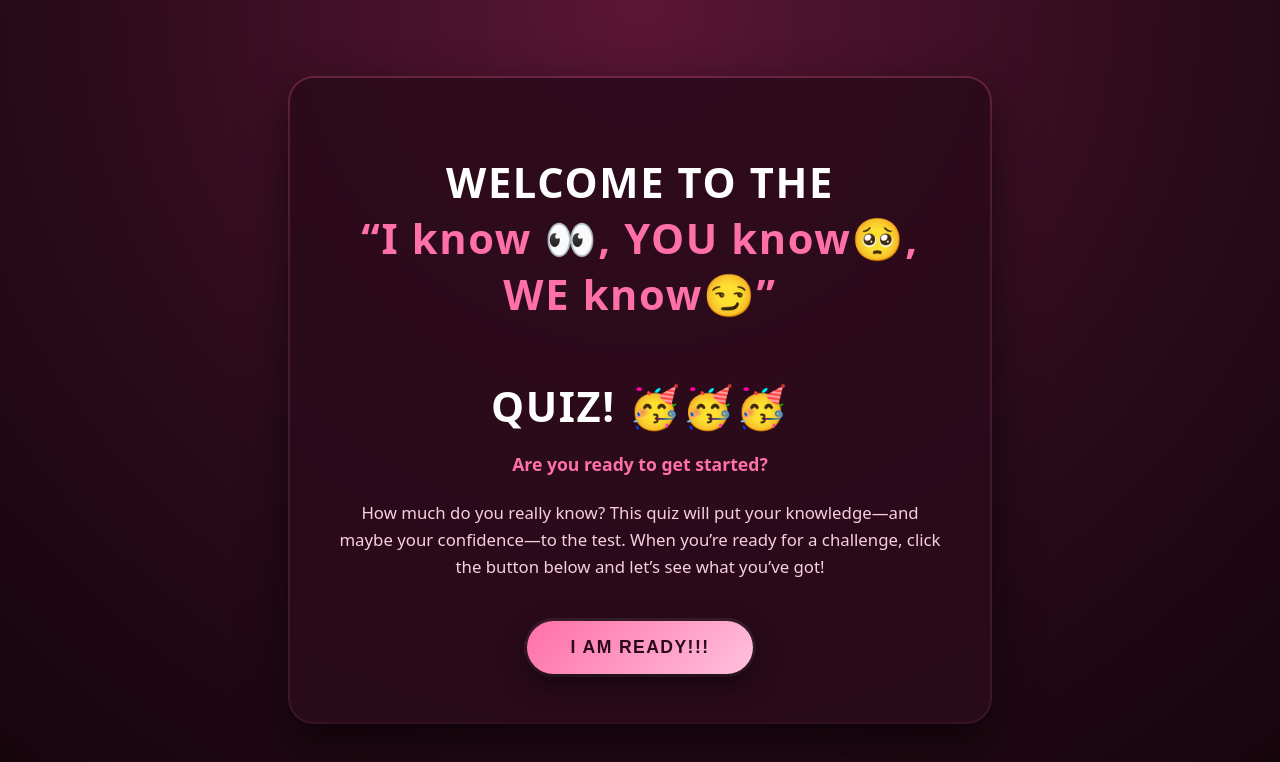
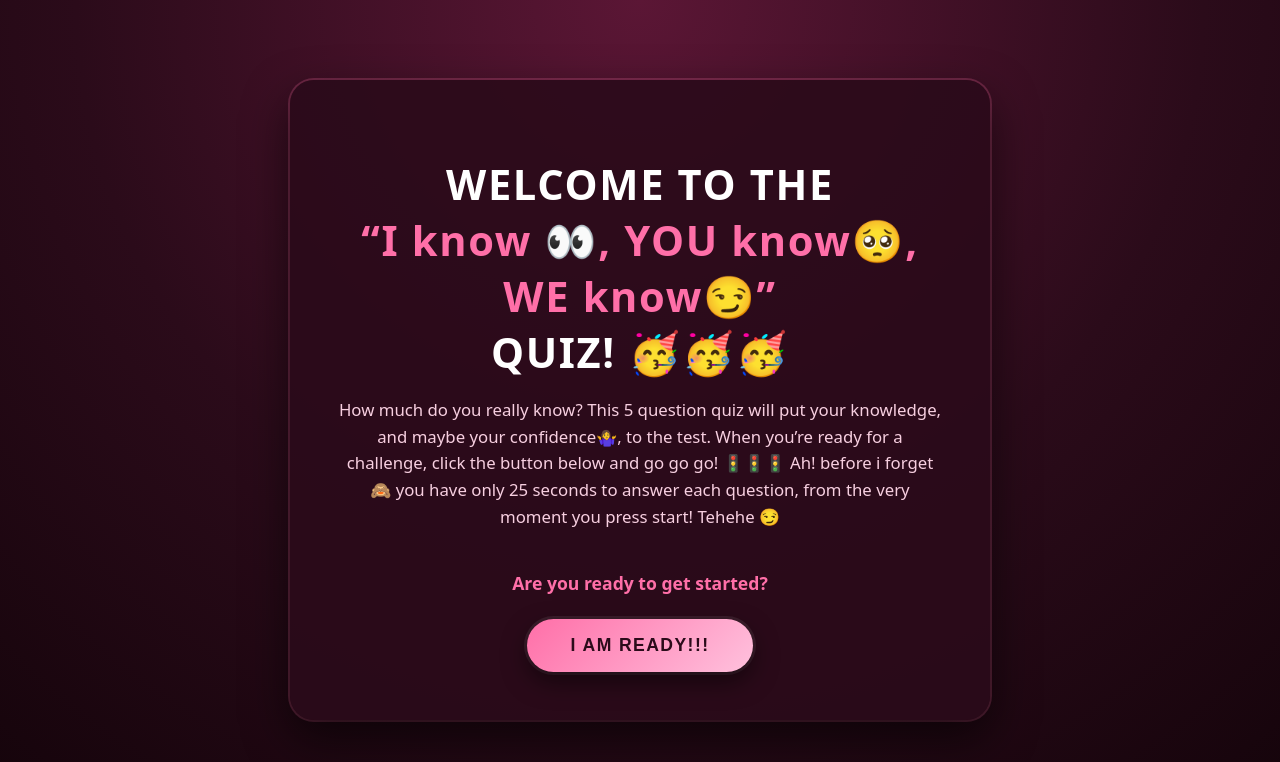
Before and after one commit to FavourU/Software-Development-1, a plain HTML site: page index.html in a window 1280 px wide. Drawn offline with Linux system fonts and the light colour scheme.

Commit message:
Update index.html
editing the paragraph and rewording

```diff
--- a/index.html
+++ b/index.html
@@ -134,15 +134,16 @@
       WELCOME TO THE <br>
       <span style="color: var(--accent); font-weight: 800;">
         “I know 👀, YOU know🥺, WE know😏”
-      </span><br><br>
+      </span><br>
       QUIZ! 🥳🥳🥳
     </h1>
+    <p class="description">
+      How much do you really know? This 5 question quiz will put your knowledge, and maybe your confidence🤷‍♀️, to the test.
+      When you’re ready for a challenge, click the button below and go go go! 🚦🚦🚦
+      Ah! before i forget 🙈 you have only 25 seconds to answer each question, from the very moment you press start! Tehehe 😏
+    </p>
     <p class="subtitle">
       Are you ready to get started?
-    </p>
-    <p class="description">
-      How much do you really know? This quiz will put your knowledge—and maybe your confidence—to the test.
-      When you’re ready for a challenge, click the button below and let’s see what you’ve got!
     </p>
 
     <!-- Replace the onclick with your own navigation logic later -->
```
